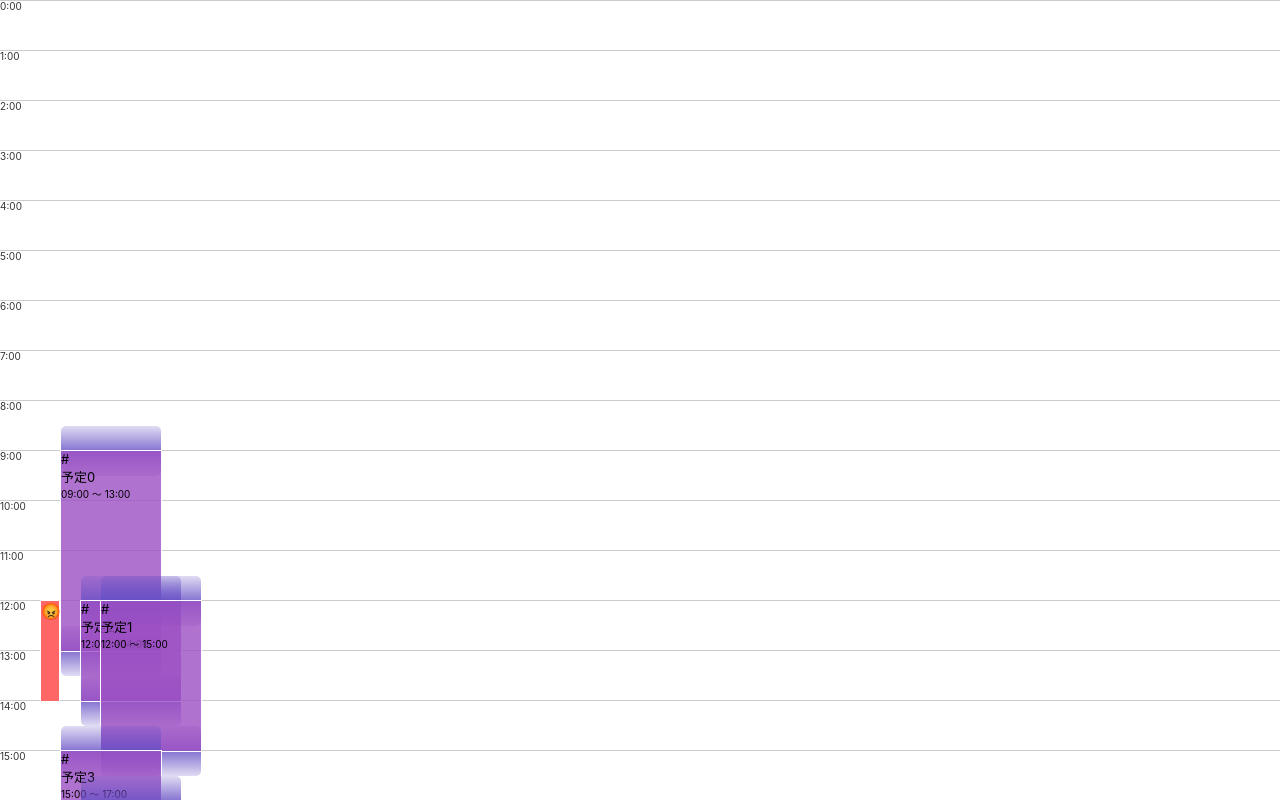
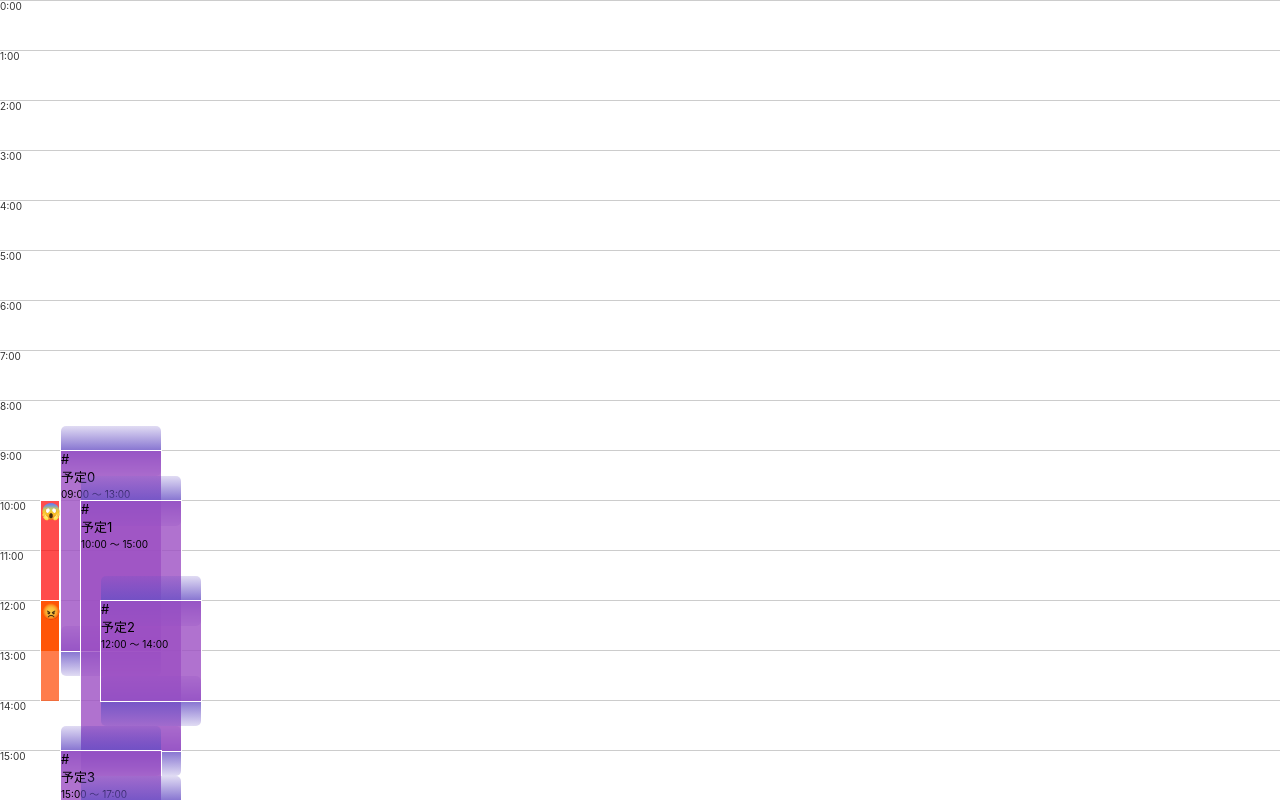
Before and after one commit to fumicode/fuzzy-session-react, a React (Create React App) app: page / in a window 1280 px wide. Shown: the top 800 px of the page. Built offline with nearby package versions, Linux system fonts and the light colour scheme.

Commit message:
Conflict 具合を黄色→赤で表現。半透明にし重なりを表現。

```diff
--- a/src/App.tsx
+++ b/src/App.tsx
@@ -14,7 +14,7 @@ const sessions: Session[] = [
   new Session(
     undefined,
     '予定1',
-    new TimeRange('12:00','15:00')
+    new TimeRange('10:00','15:00')
   ),
   new Session(
     undefined,
--- a/src/Components/Conflict.tsx
+++ b/src/Components/Conflict.tsx
@@ -1,5 +1,6 @@
 import Session, {SessionId} from "./Session";
 import TimeRange from "./TimeRange";
+import ViewModel from "./ViewModel";
 
 
 export default class Conflict{
@@ -21,13 +22,22 @@ export default class Conflict{
     this.sessionIds = sessionPair.map((session)=> session.id) as [SessionId, SessionId];
   }
 
-  //コンフリクトの酷さ
+  //コンフリクトの酷さ = 長さとする。
+  //TODO: 名前が曖昧かも。普通にdurationにしようかな？
+  //いや、全体の長さによって、ひどく重なっているかどうかは変わってくる。あとでちゃんと定義しよう。誤差や不確かさの考え方を使う。
   get horribleness(): number{
     return this.overlappingTimeRange.durationHour;
   }
 
   toString(mode: StringMode | undefined = undefined): string{
     if(mode === 'horribleness-emoji'){
+      return this.toStringEmoji();
+    }
+
+    return `Conflict: ${this.overlappingTimeRange.toString()} #${this.sessionIds[0].toString('short')} <-> #${this.sessionIds[1].toString('short')}`;
+  }
+
+  toStringEmoji(): string{
     switch(this.horribleness){
       case 0:
         return '🤨';
@@ -39,9 +49,6 @@ export default class Conflict{
         return '😱';
     }
   }
-
-    return `Conflict: ${this.overlappingTimeRange.toString()} #${this.sessionIds[0].toString('short')} <-> #${this.sessionIds[1].toString('short')}`;
-  }
 }
 
 type StringMode = 'horribleness-emoji';
--- a/src/Components/DailyTimelineViewWithConflicts.tsx
+++ b/src/Components/DailyTimelineViewWithConflicts.tsx
@@ -8,6 +8,7 @@ import ViewModel from './ViewModel'
 import ConflictsWarningSessionList from './ConflictsWarningSessionList';
 import { TimeRangeView } from './TimeRange';
 import { log } from 'console';
+import Conflict from './Conflict';
 
 export type DailyTimelineWithConflictsViewModel = ViewModel<ConflictsWarningSessionList>;
 
@@ -21,6 +22,39 @@ class SessionViewModel{
     this.sessionId = session.id;
 
   }
+}
+
+class ConflictViewModel implements ViewModel<Conflict>{
+
+  constructor(
+    public readonly main:Conflict
+  ){
+
+  }
+
+  get horriblenessHue():number{
+    return this.calcHorriblenessHue(this.main.horribleness)
+  }
+
+  private calcHorriblenessHue(horribleness:number):number {
+    const x = horribleness;
+
+    const x1 = 0,
+      y1 = 50,
+      x2 = 3,
+      y2 = 0;
+
+    if(x > x2){ //とてもひどいなら真っ赤
+      return y2;
+    }
+    else if(x < x1){ //ちょっとかさなってるだけなら真っ黄
+      return y1;
+    }
+
+    const a = (y2 - y1)/(x2 - x1); //傾き
+    return a * (x - x1) + y1
+  }
+
 }
 
 export const DailyTimelineWithConflictsView: FC<DailyTimelineWithConflictsViewModel> = styled((props: DailyTimelineWithConflictsViewModel)=>{
@@ -88,14 +122,14 @@ export const DailyTimelineWithConflictsView: FC<DailyTimelineWithConflictsViewMo
         {
           conflicts.map((conflict)=>
             {
-              const conflictDuration = conflict.overlappingTimeRange.durationHour;
+              const comflictVM = new ConflictViewModel(conflict);
 
               const y = conflict.overlappingTimeRange.startHour * 50;
               const conflictId = conflict.sessionIds.join('-');
 
               return (
                 <div className="e-status-box" style={{top: y +'px'}} key={conflictId}>
-                  <TimeRangeView main={conflict.overlappingTimeRange} background={`hsl(0, 100%, ${90 - 10 * conflict.horribleness }%)`}>
+                  <TimeRangeView main={conflict.overlappingTimeRange} background={`hsla(${comflictVM.horriblenessHue}, 100%, 50%, 0.7)`}>
                     {conflict.toString('horribleness-emoji')}
                   </TimeRangeView>
                 </div>
```
Lines whose indentation alone changed are shown as unchanged.
